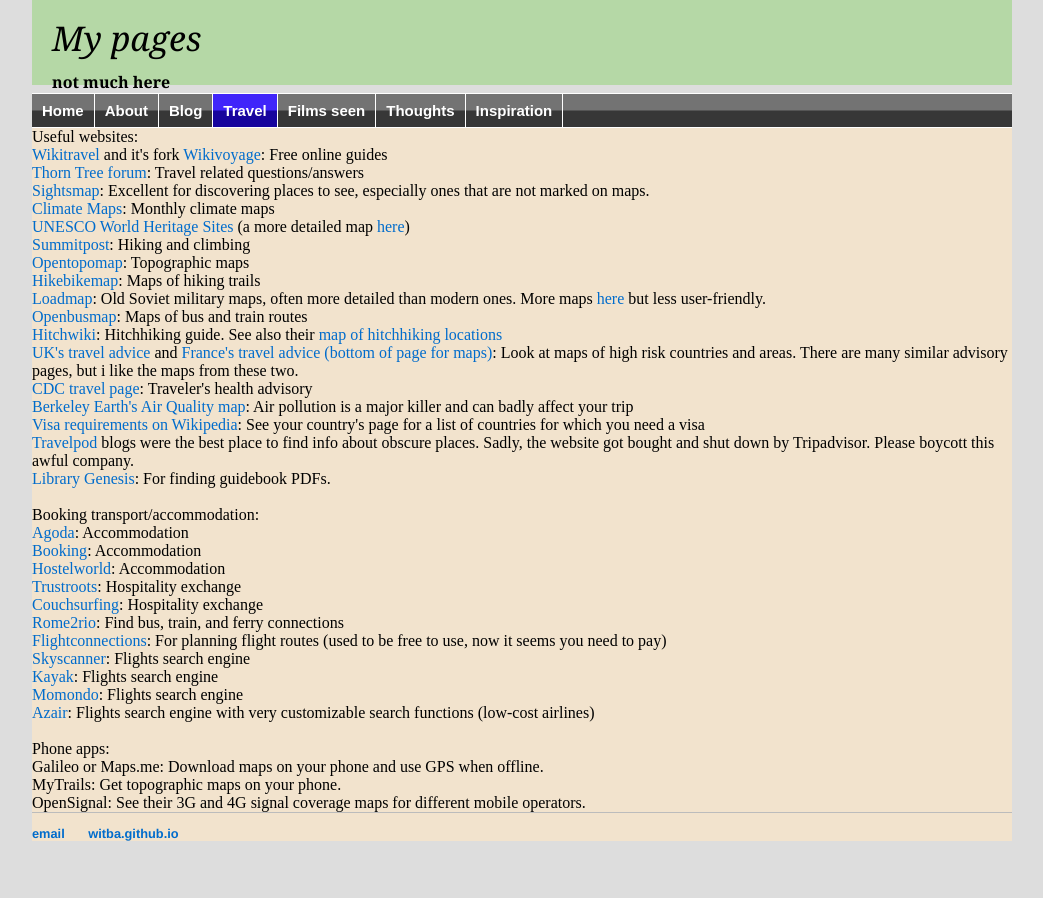
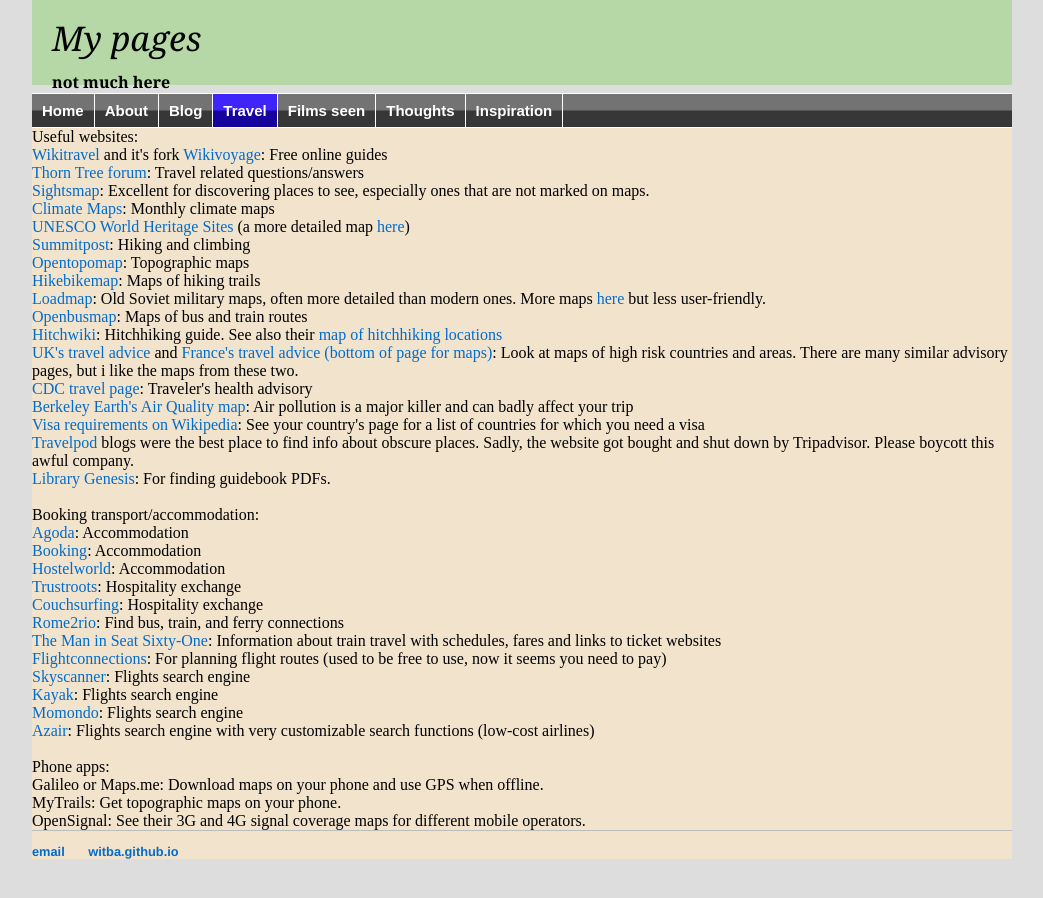
Before and after one commit to witba/witba.github.io, a Jekyll site: the page built from travel/resources.html, in a window 1280 px wide. Shown: the whole page, without its empty margins (118-1161 px from the left). Built offline with Jekyll 4.4.1, drawn with Linux system fonts in a browser that asks for light colours.

Commit message:
Update resources.html

```diff
--- a/travel/resources.html
+++ b/travel/resources.html
@@ -31,6 +31,7 @@
 <a href="https://www.trustroots.org" target=_blank>Trustroots</a>: Hospitality exchange<br>
 <a href="https://www.couchsurfing.com" target=_blank>Couchsurfing</a>: Hospitality exchange<br>
 <a href="https://www.rome2rio.com" target=_blank>Rome2rio</a>: Find bus, train, and ferry connections<br>
+<a href="https://www.seat61.com" target=_blank>The Man in Seat Sixty-One</a>: Information about train travel with schedules, fares and links to ticket websites<br>
 <a href="https://www.flightconnections.com" target=_blank>Flightconnections</a>: For planning flight routes (used to be free to use, now it seems you need to pay)<br>
 <a href="https://www.skyscanner.com" target=_blank>Skyscanner</a>: Flights search engine<br>
 <a href="https://www.kayak.com/flights" target=_blank>Kayak</a>: Flights search engine<br>
```
